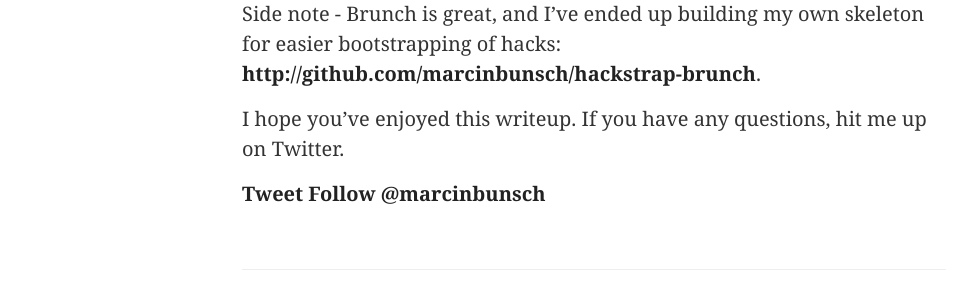
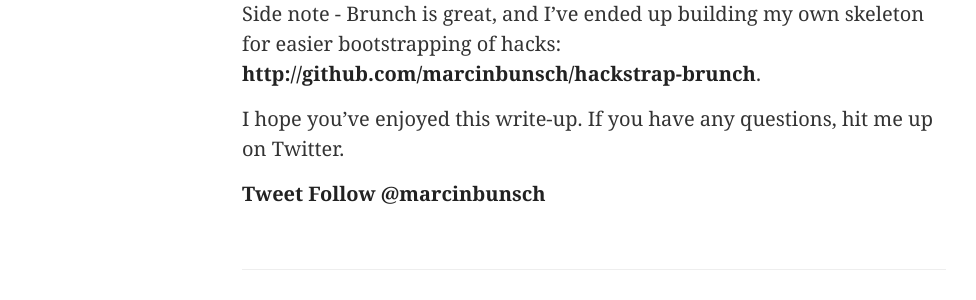
Before and after one commit to marcinbunsch/bunsch.pl, a Jekyll site: the page built from _posts/2014-09-14-dotz.md, in a window 1280 px wide and 900 px high, scrolled down 4679 px. Shown: the part 470-770 px from the top of the window, without its empty margins (46-1022 px from the left). Built offline with Jekyll 4.4.1, drawn with Linux system fonts in a browser that asks for light colours; some web fonts are replaced; Markdown is read by kramdown in place of the engine named in the settings; comment, search, counter and statistics services are not loaded.

Commit message:
Spelling fix

```diff
--- a/_posts/2014-09-14-dotz.md
+++ b/_posts/2014-09-14-dotz.md
@@ -194,7 +194,7 @@ CraftyJS is a very capable framework for 2D games. It gets extra points for seam
 
 Side note - Brunch is great, and I've ended up building my own skeleton for easier bootstrapping of hacks: [http://github.com/marcinbunsch/hackstrap-brunch](http://github.com/marcinbunsch/hackstrap-brunch).
 
-I hope you've enjoyed this writeup. If you have any questions, hit me up on Twitter.
+I hope you've enjoyed this write-up. If you have any questions, hit me up on Twitter.
 
 <script type="text/javascript" src="/public/js/dotz/crafty-min.js">
 </script>
```
